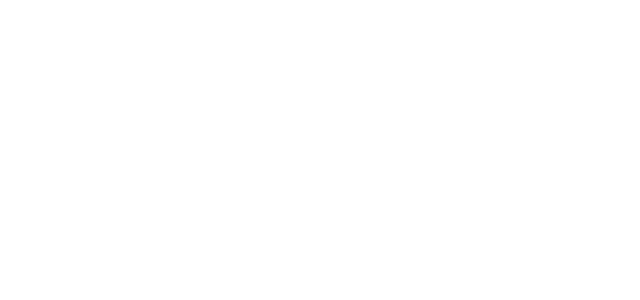
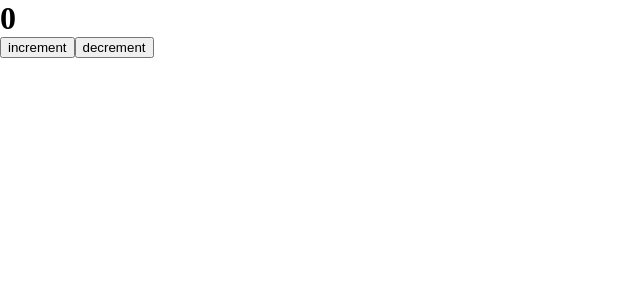
Before and after one commit to bardzim/todo-app-react, a React (Create React App) app in the folder react_fund/: page / in a window 1280 px wide. Shown: the top 300 px of the page, without its empty margins (0-640 px from the left). Built offline with nearby package versions, Linux system fonts and the light colour scheme; the HTML template or start-up script is replaced by a standard one.

Commit message:
react hooks {useState}

```diff
--- a/react_fund/src/App.js
+++ b/react_fund/src/App.js
@@ -1,9 +1,23 @@
-import React from 'react';
+import React, { useState } from 'react';
 import './App.css';
 
+
 function App() {
+  const [likes , setLikes] = useState(0);
+
+  function increment() {
+    setLikes(likes + 1)
+  }
+
+  function decrement() {
+    setLikes(likes - 1)
+  }
+
   return (
     <div>
+    <h1>{likes}</h1>
+      <button onClick={increment}>increment</button>
+      <button onClick={decrement}>decrement</button>
     </div>
   );
 }
```
Also changed, not shown: react_fund/src/index.js (line endings or trailing spaces).
